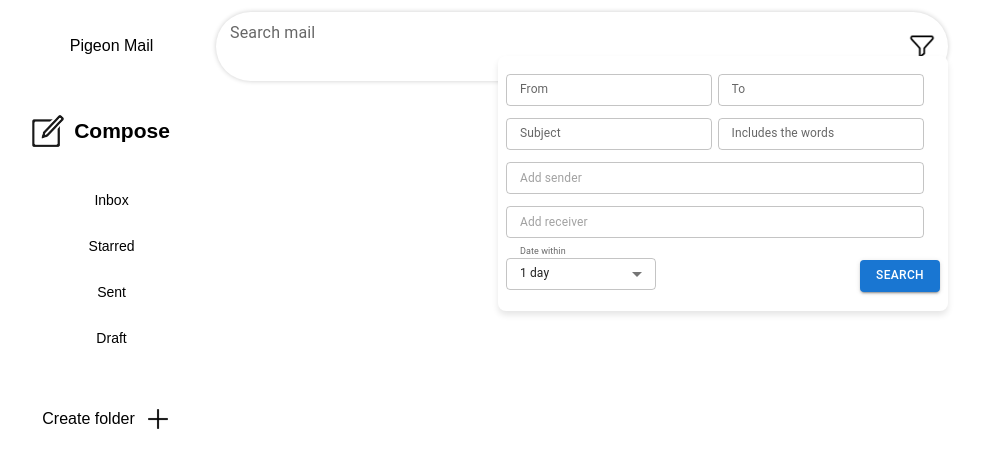
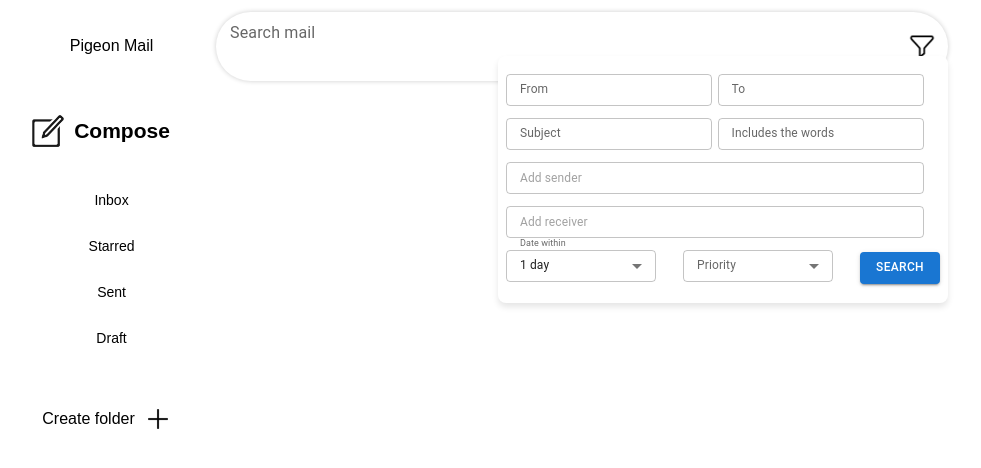
Before and after one commit to janamohamed2304/pigeon-mail, a React (Vite) app in the folder pigeon-mail-frontend/: page / in a window 1280 px wide. Both pictures are taken after a click on the button 923 px from the left and 46 px from the top of the page. Shown: the top 468 px of the page, without its empty margins (1-982 px from the left). Built offline with nearby package versions, Linux system fonts and the light colour scheme.

Commit message:
added priority section in the filter list

```diff
--- a/pigeon-mail-frontend/src/filter-menu/FilterMenue.jsx
+++ b/pigeon-mail-frontend/src/filter-menu/FilterMenue.jsx
@@ -232,7 +232,7 @@ return (
             ))}
             </Box>
         </FormControl>
-        <Box display="flex" justifyContent="space-between" alignItems="center" mt={1}>
+        <Box display="flex" justifyContent="space-between" alignItems="center" >
             <FormControl sx={{ width: '150px' }}>
                 <InputLabel>Date within</InputLabel>
                 <Select
@@ -243,6 +243,18 @@ return (
                 <MenuItem value="1 day">1 day</MenuItem>
                 <MenuItem value="1 week">1 week</MenuItem>
                 <MenuItem value="1 month">1 month</MenuItem>
+                </Select>
+            </FormControl>
+            <FormControl sx={{ width: '150px' }}>
+                <InputLabel>Priority</InputLabel>
+                <Select
+                value={filterOptions.priority}
+                onChange={(e) => handleFilterChange('', e.target.value)}
+                size="small"
+                >
+                <MenuItem value="urgent">urgent</MenuItem>
+                <MenuItem value="average">average</MenuItem>
+                <MenuItem value="low">low</MenuItem>
                 </Select>
             </FormControl>
             <Button variant="contained" color="primary" onClick={handleSubmit} sx={{ height: '32px' }}>
```
